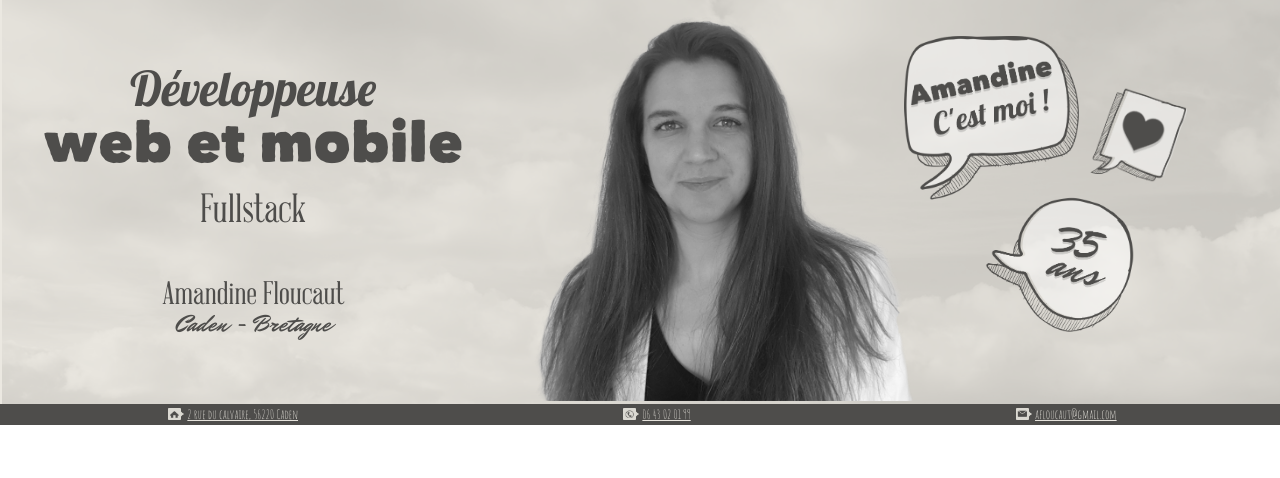
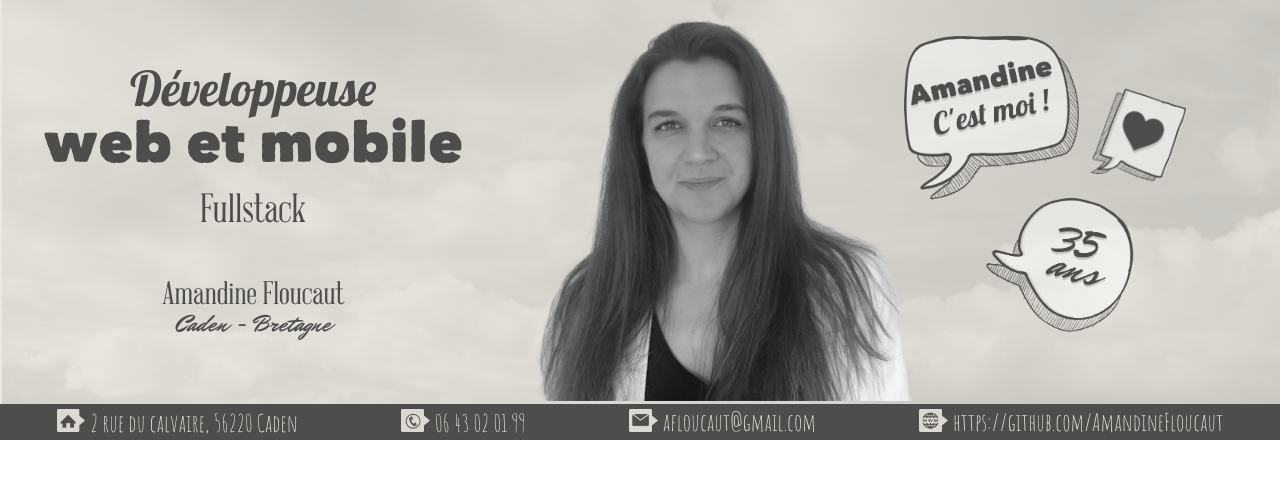
Before and after one commit to AmandineFloucaut/afloucaut, a Vue app: page / in a window 1280 px wide. Shown: the top 478 px of the page. Built offline with nearby package versions, Linux system fonts and the light colour scheme.

Commit message:
add screen-small mixin and github link

```diff
--- a/src/assets/scss/abstract/_mixins.scss
+++ b/src/assets/scss/abstract/_mixins.scss
@@ -1,3 +1,9 @@
+@mixin screen-small {
+    @media(min-width: 360px) {
+        @content;
+    }
+}
+
 @mixin screen-medium {
     @media(min-width: 600px){
         @content;
--- a/src/components/Banner.vue
+++ b/src/components/Banner.vue
@@ -15,6 +15,11 @@
         <div class="contact-infos mail">
             <a href=""><img src="~@/assets/images/icon-mail.png" alt="" class="contact-icon"></a>
             <a href="#contact-page" class="contact--info"> {{mail}} </a>
+        </div>
+
+        <div class="contact-infos github">
+            <a href=""><img src="~@/assets/images/icon-web.png" alt="" class="contact-icon"></a>
+            <a href="https://github.com/AmandineFloucaut" class="contact--info"> {{github}} </a>
         </div>
 
     </nav>
@@ -41,6 +46,11 @@ export default {
         mail: {
             type: String,
             default: 'afloucaut@gmail.com'
+        },
+
+        github: {
+            type: String,
+            default: 'https://github.com/AmandineFloucaut'
         }
 
     },
@@ -66,24 +76,34 @@ export default {
     display: flex;
     justify-content: space-around;
     align-items: center;
-    padding: 0.2rem;
+    padding: 0.3rem;
     background-color: $dark-grey;
     color: $beige;
 
-    &-icon {
-        width: 1rem;
+    .address {
+        display: none;
     }
 
-    .contact-infos {
+    .phone {
+        display: none;
+    }
+
+    &-infos {
 
         display: flex;
+        align-items: center;
         font-size: 0.8rem;
         font-family: 'Amatic';
         margin-left: 0.3rem;
 
         &>a {
             color: $beige;
+            text-decoration: none;
         }
+    }
+
+    &-icon {
+        width: 1rem;
     }
 
      &--info {
@@ -93,4 +113,65 @@ export default {
 
 //TODO Medias queries
 
+@include screen-small {
+
+    .contact {
+        .phone {
+            display: block;
+        }
+    }
+}
+
+@include screen-medium {
+
+    .contact {
+        .address {
+            display: block;
+        }
+    }
+
+    .contact {
+
+        &-infos {
+            font-size: 1.2rem;
+            margin-left: 0rem;
+        }
+
+        &-icon {
+            width: 1.3rem;
+        }
+
+        &--info {
+            margin-left: 0.3rem;
+        }
+    }
+}
+
+@include screen-extra-large {
+
+    .contact {
+
+        &-infos {
+            font-size: 1.5rem;
+        }
+
+        &-icon {
+            width: 1.8rem;
+        }
+
+    }
+}
+
+@include screen-huge {
+    .contact {
+        &-infos {
+            font-size: 1.5rem;
+        }
+
+        &-icon {
+            width: 1.8rem;
+        }
+    }
+}
+
 </style>
--- a/src/components/HeaderCv.vue
+++ b/src/components/HeaderCv.vue
@@ -6,7 +6,7 @@
             <span class="info__stack"> Fullstack </span>
 
             <span class="info__name"> Amandine Floucaut </span>
-            <span class="info__location"> Caden - Bretagne </span>
+            <span class="info__location"> {{location}} </span>
         </div> <!-- End info-->
 
         <div class="photo-cv" >
@@ -32,7 +32,14 @@
 export default {
     name: 'HeaderCv',
 
-    //WIP image aléatoire pour .bubble_heart
+    props: {
+        location: {
+            type: String,
+            default: 'Caden - Bretagne'
+        }
+    },
+
+    //TODO image aléatoire pour .bubble_heart
     data() {
         return {
 
@@ -88,7 +95,6 @@ export default {
         &__location {
             font-family: 'MrDafoe';
             font-size: 0.6rem;
-            // margin-bottom: 0.5rem;
         }
     }
 
@@ -135,7 +141,6 @@ export default {
         }
 
         &__age {
-            // width: 100%;
             bottom: 50px;
             right: 10px;
 
@@ -147,9 +152,10 @@ export default {
     }
 }
 
-//TODO Medias queries
 
-@media(min-width: 360px) {
+//==== MEDIAS QUERIES ====//
+
+@include screen-small {
 
     .header-cv {
 
```
